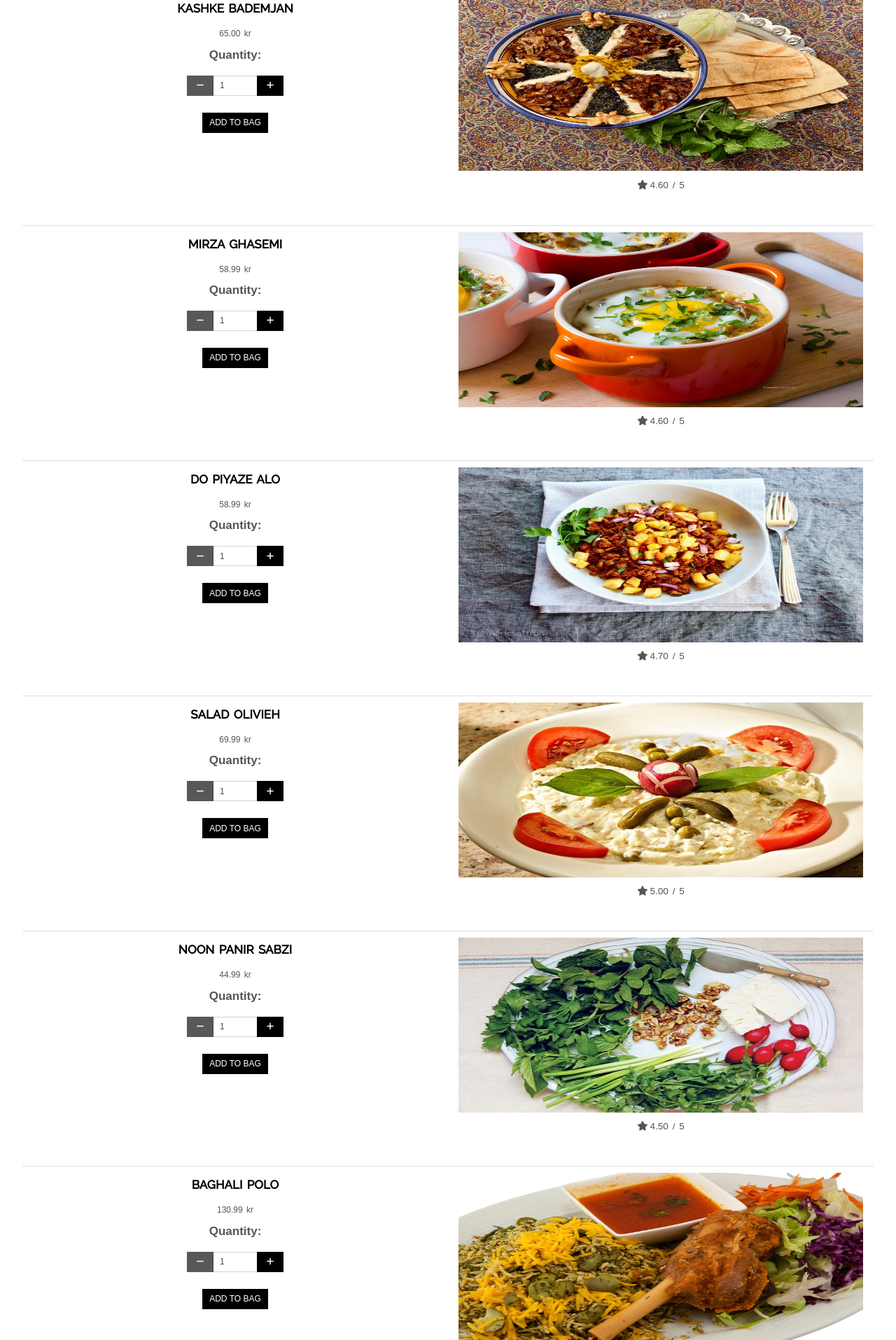
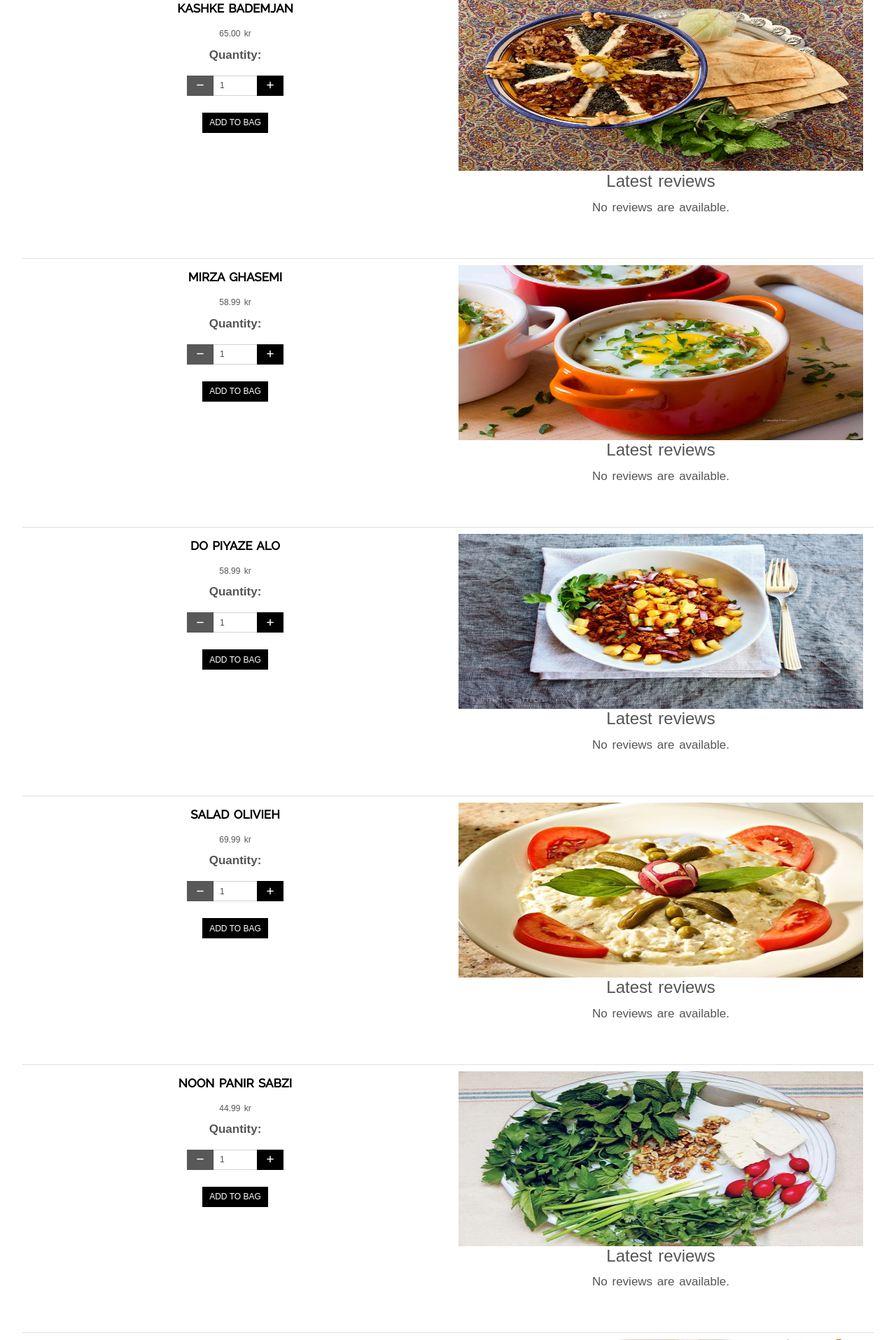
Before and after one commit to behnazkhoshnood/tadig_restaurant_v2, a Django app: page /products/ in a window 1280 px wide. Shown: the part 410-2325 px from the top of the page at 70% size. Run offline with Django 3.2, Linux system fonts and the light colour scheme; data comes from the database, SQL or seed files in the repository; parts of the project's set-up code (start-up, migrations or seed data) failed here and were passed over; some libraries are stand-ins or nearby versions.

Commit message:
added rating and reviews viewm model and urls to product and product admin

```diff
--- a/products/models.py
+++ b/products/models.py
@@ -1,4 +1,6 @@
 from django.db import models
+from profiles.models import UserProfile
+import numpy as np
 
 
 class Category(models.Model):
@@ -26,11 +28,30 @@ class Product(models.Model):
     name = models.CharField(max_length=254)
     description = models.TextField()
     price = models.DecimalField(max_digits=6, decimal_places=2)
-    rating = models.DecimalField(
-        max_digits=6, decimal_places=2, null=True, blank=True
-        )
+    # rating = models.DecimalField(
+    #     max_digits=6, decimal_places=2, null=True, blank=True
+    #     )
     image_url = models.URLField(max_length=1024, null=True, blank=True)
     image = models.ImageField(null=True, blank=True)
 
+    def average_rating(self):
+        all_ratings = map(lambda x: x.rating, self.review_set.all())
+        return np.mean(all_ratings)
+
     def __str__(self):
         return self.name
+
+
+class Review(models.Model):
+    RATING_CHOICES = (
+        (1, '1'),
+        (2, '2'),
+        (3, '3'),
+        (4, '4'),
+        (5, '5'),
+    )
+    product = models.ForeignKey(Product, on_delete=models.DO_NOTHING)
+    pub_date = models.DateTimeField('date published')
+    user_name = models.ForeignKey(UserProfile, on_delete=models.DO_NOTHING)
+    comment = models.CharField(max_length=200, null=True, blank=True)
+    rating = models.IntegerField(choices=RATING_CHOICES, null=True, blank=True)
--- a/products/templates/products/products.html
+++ b/products/templates/products/products.html
@@ -118,11 +118,22 @@
                                     <img src="{{ MEDIA_URL }}noimage.png" class="d-block w-100 img-fluid products-image" alt="{{ product.name }}" />
                                 </a>
                             {% endif %}
-                            {% if product.rating %}
-                                <small class="d-block mt-2 text-center"><i class="fas fa-star mr-1"></i>{{ product.rating }} /
-                                5</small>
+                            <h2>Latest reviews</h2>
+
+                            {% if latest_review_list %}
+                            <div>
+                                {% for review in latest_review_list %}
+                                <div>
+                                    <h4><a href="{% url 'reviews:review_detail' review.id %}">
+                                            {{ review.wine.name }}
+                                        </a></h4>
+                                    <h6>rated {{ review.rating }} of 5 by {{ review.user_name }}</h6>
+                                    <p>{{ review.comment }}</p>
+                                </div>
+                                {% endfor %}
+                            </div>
                             {% else %}
-                                <small class="d-block mt-2 text-center">No Rating</small>
+                            <p>No reviews are available.</p>
                             {% endif %}
                         </div>
                     </div>
--- a/products/urls.py
+++ b/products/urls.py
@@ -10,4 +10,6 @@ urlpatterns = [
         'delete/<int:product_id>/',
         views.delete_product,
         name='delete_product'),
+    path('reviews/', views.review_list, name='review_list'),
+    path('reviews/<int:review_id>[0-9]', views.review_detail, name='review_detail'),
 ]
--- a/products/views.py
+++ b/products/views.py
@@ -4,7 +4,7 @@ from django.contrib.auth.decorators import login_required
 from django.db.models import Q
 from django.db.models.functions import Lower
 
-from .models import Product, Category
+from .models import Product, Category, Review
 from .forms import ProductForm
 
 # Create your views here.
@@ -151,3 +151,14 @@ def delete_product(request, product_id):
     product.delete()
     messages.success(request, 'Product deleted!')
     return redirect(reverse('products'))
+
+
+def review_list(request):
+    latest_review_list = Review.objects.order_by('-pub_date')[:9]
+    context = {'latest_review_list':latest_review_list}
+    return render(request, 'products/review_list.html', context)
+
+
+def review_detail(request, review_id):
+    review = get_object_or_404(Review, pk=review_id)
+    return render(request, 'products/review_detail.html', {'review': review})
--- a/requirements.txt
+++ b/requirements.txt
@@ -8,6 +8,7 @@ django-crispy-forms==1.11.2
 django-storages==1.11.1
 gunicorn==20.1.0
 jmespath==0.10.0
+numpy==1.20.3
 oauthlib==3.1.0
 Pillow==8.2.0
 psycopg2-binary==2.8.6
```
Also changed, not shown: products/admin.py (+21 -2 lines), db.sqlite3, products/migrations/0003_auto_20210527_0256.py (added), products/migrations/0004_auto_20210527_0301.py (added).
